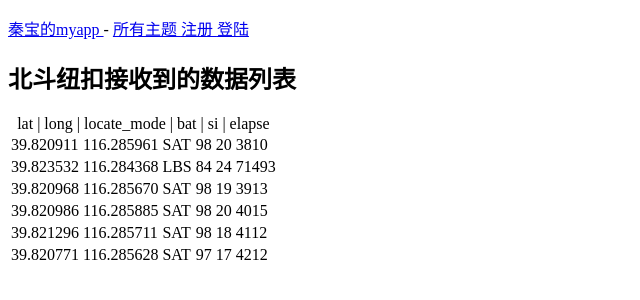
After one commit to thrillerqin/MyDjangoWebApp, a Django app: page /bdnk_data_list in a window 1280 px wide. The commit adds this page. Shown: the top 300 px of the page, without its empty margins (0-640 px from the left). Run offline with Django 3.2, Linux system fonts and the light colour scheme; data comes from the database, SQL or seed files in the repository; both versions use the stored data as it was after the commit.

Commit message:
bdnk receive mqtt datas

```diff
--- a/myapp/models.py
+++ b/myapp/models.py
@@ -24,3 +24,49 @@ class Entry(models.Model):
     def __str__(self):
         '''返回模型的字符串表示'''
         return self.text[:50]
+
+
+class BdnkDeviceIdInfo(models.Model):
+    '''用户设备信息（外键User）,device_id_info'''
+    bdnk_device_id_info = models.ForeignKey(User, on_delete=models.CASCADE)
+    sn = models.CharField(max_length=20, default='')
+    imei = models.CharField(max_length=20, default='')  #, primary_key=True)
+    ccid = models.CharField(max_length=20, default='')
+    imsi = models.CharField(max_length=20, default='')
+    version = models.CharField(max_length=20, default='')
+    product_type = models.CharField(max_length=20, default='Z001')
+
+    def __str__(self):
+        return self.imei
+
+class BdnkDeviceStatus(models.Model):
+    '''用户设备状态信息'''
+    bdnk_device_status = models.ForeignKey(User, on_delete=models.CASCADE)
+    sn = models.CharField(max_length=20,default='')
+    imei = models.CharField(max_length=20,default='')
+    interval = models.CharField(max_length=20, default='')
+    led = models.CharField(max_length=20, default = '')
+    enable_shut_off_by_pwrkey = models.CharField(max_length=20, default = '')
+    run_status = models.CharField(max_length=20, default = '')
+    phone_number = models.CharField(max_length=64, default = '13800000000')
+
+    def __str__(self):
+        return 'bdnk device status'
+
+class BdnkData(models.Model):
+    '''北斗纽扣接收数据的'''
+    # bdnk_device_data_record = models.ForeignKey(BdnkDeviceIdInfo, on_delete=models.CASCADE)
+    # bdnk_device_data_record = models.ForeignKey(User, on_delete=models.CASCADE)
+    sn = models.CharField(max_length=20,default='')
+    imei = models.CharField(max_length=20,default='')
+    lat = models.CharField(max_length=20,default='')
+    long = models.CharField(max_length=20,default='')
+    altitude = models.CharField(max_length=20,default='')
+    locate_mode = models.CharField(max_length=20,default='')
+    bat = models.CharField(max_length=20,default='')
+    si = models.CharField(max_length=20,default='')
+    elapse = models.CharField(max_length=30,default='')
+    time = models.CharField(max_length=30,default='')
+
+    def __str__(self):
+        return 'bdnk device data record'
--- /dev/null
+++ b/myapp/templates/myapp/bdnk_data_list.html
@@ -0,0 +1,31 @@
+<!DOCTYPE html>
+<html lang="en">
+<head>
+    <meta charset="UTF-8">
+    <title>北斗纽扣数据列表</title>
+</head>
+<body>
+    {% extends 'myapp/base.html' %}
+
+    {% block content111 %}
+    <h2>北斗纽扣接收到的数据列表</h2>
+    <table border="0">
+        <caption>lat  |  long  |  locate_mode  |  bat  |  si  |  elapse</caption>
+        {% for bdnkitem in bdnk_datas %}
+            <tr>
+                <td>{{bdnkitem.lat}}</td>
+                <td>{{bdnkitem.long}}</td>
+                <td>{{bdnkitem.locate_mode}}</td>
+                <td>{{bdnkitem.bat}}</td>
+                <td>{{bdnkitem.si}}</td>
+                <td>{{bdnkitem.elapse}}</td>
+            </tr>
+        {% empty %}
+            <li>
+                还没有这个主题的文章
+            </li>
+        {% endfor %}
+    </table>
+    {% endblock content111 %}
+</body>
+</html>
--- a/myapp/templates/myapp/index.html
+++ b/myapp/templates/myapp/index.html
@@ -11,6 +11,10 @@
         <p>
             这是我用Django自建一个网页应用，用于记录自己的学习内容。
         </p>
+        <ul>
+            <li><a href="{% url 'myapp:bdnk_data_set' %}"> 北斗纽扣测试 </a></li>
+            <li><a href="{% url 'myapp:bdnk_data_list' %}"> 北斗纽扣上传数据查看 </a></li>
+        </ul>
     {% endblock content111 %}
 </body>
 </html>
--- a/myapp/urls.py
+++ b/myapp/urls.py
@@ -8,7 +8,7 @@
 
 # from django.conf.urls import url
 from django.urls import path,re_path
-from . import views
+from . import views, tests
 
 urlpatterns = [
     # 主页
@@ -22,6 +22,12 @@ urlpatterns = [
     re_path('^new_topic/$', views.new_topic, name='new_topic'),
     # 用于添加新文章的页面
     re_path('^new_entry/(?P<topic_id>\d+)/$', views.new_entry, name = 'new_entry'),
+
+    re_path(r'^test_set_form$', tests.test_set_form, name = 'test_set_form'),
+    re_path(r'^test_set$', tests.test_set, name = 'test_set'),
+
+    re_path(r'^bdnk_data_set$', views.bdnk_data_set, name = 'bdnk_data_set'),
+    re_path(r'^bdnk_data_list$', views.bdnk_data_list, name = 'bdnk_data_list'),
 ]
 
 # from django.conf.urls import url
--- a/myapp/views.py
+++ b/myapp/views.py
@@ -1,8 +1,8 @@
 from django.shortcuts import render
 from django.http import HttpResponseRedirect
 from django.urls import reverse
-from .models import Topic
-from .forms import TopicForm,EntryForm
+from .models import Topic,BdnkData
+from .forms import TopicForm,EntryForm,BdnkDataForm
 from django.contrib.auth.decorators import login_required
 
 # Create your views here.
@@ -61,3 +61,45 @@ def new_entry(request, topic_id):
 
     context = {'topic': topic, 'form': form}
     return render(request, 'myapp/new_entry.html', context)
+
+def bdnk_data_set(request):
+    '''北斗纽扣的数据'''
+    if request.method != 'POST':
+        # 未提交数据：创建一个新表单
+        form = BdnkDataForm()
+    else:
+        # POST提交的数据,对数据进行处理
+        # form = BdnkDataForm(request.POST)
+        # print('qinbao request post:')
+        # print(request.POST)
+        # for key,value in request.POST.items():
+        #     print(key + ':' + value)
+        # qb_dict = {'csrfmiddlewaretoken': ['0UkAdxltHK7LmO9v3BqG7iPVOsltS0nQAvX21WNb90Ch9QPJZ2RzPoIUd7UyKEVH'],
+        #              'elapse': ['qinbao-elc'], 'locate_mode': ['qinbao_lmode'], 'si': ['qinbao-si'], 'long': ['qinbao-long'],
+        #              'bat': ['qinbao-bat'], 'sumit': [''], 'lat': ['qinbao_lat']}
+        qb_dict = {	"lat":	"39.823532",
+                    "long":	"116.284368",
+                    "locate_mode":	"LBS",
+                    "bat":	"84",
+                    "si":	"24",
+                    "elapse":	"71493",
+                    "time":	"2019-03-21 13:50:41",
+                    "interval":	"100"}
+        form = BdnkDataForm(qb_dict)
+        print('qb_dict:')
+        print(qb_dict)
+        # for key,value in qb_dict.items():
+        #     print(key + ':' + value)
+    if form.is_valid():
+        form.bdnk_device_data_record = 12345
+        form.save()
+        return HttpResponseRedirect(reverse('myapp:bdnk_data_list'))
+
+    context = {'bdnk_data_form123': form}
+    return render(request, 'myapp/bdnk_data_set.html', context)
+
+def bdnk_data_list(request):
+    '''显示所有的北斗纽扣数据'''
+    bdnk_datas = BdnkData.objects.all()
+    context = {'bdnk_datas':bdnk_datas}
+    return render(request, 'myapp/bdnk_data_list.html', context)
```
Also changed, not shown: myapp/admin.py (+7 -1 lines), myapp/forms.py (+8 -1 lines), myapp/qbmqtt.py (added, +54 -0 lines), myapp/templates/myapp/bdnk_data_set.html (added, +53 -0 lines), myapp/templates/myapp/test_set_form.html (added, +13 -0 lines), myapp/tests.py (+21 -0 lines), db.sqlite3, myapp/apps.py (line endings or trailing spaces), myapp/migrations/0001_initial.py, myapp/migrations/0002_auto_20190323_1706.py (added), myapp/migrations/0002_entry.py (deleted), myapp/migrations/0003_auto_20190224_1207.py (deleted), myapp/migrations/0003_auto_20190323_1717.py (added), myapp/migrations/0004_remove_bdnkdata_bdnk_device_data_record.py (added), 1 more files.
